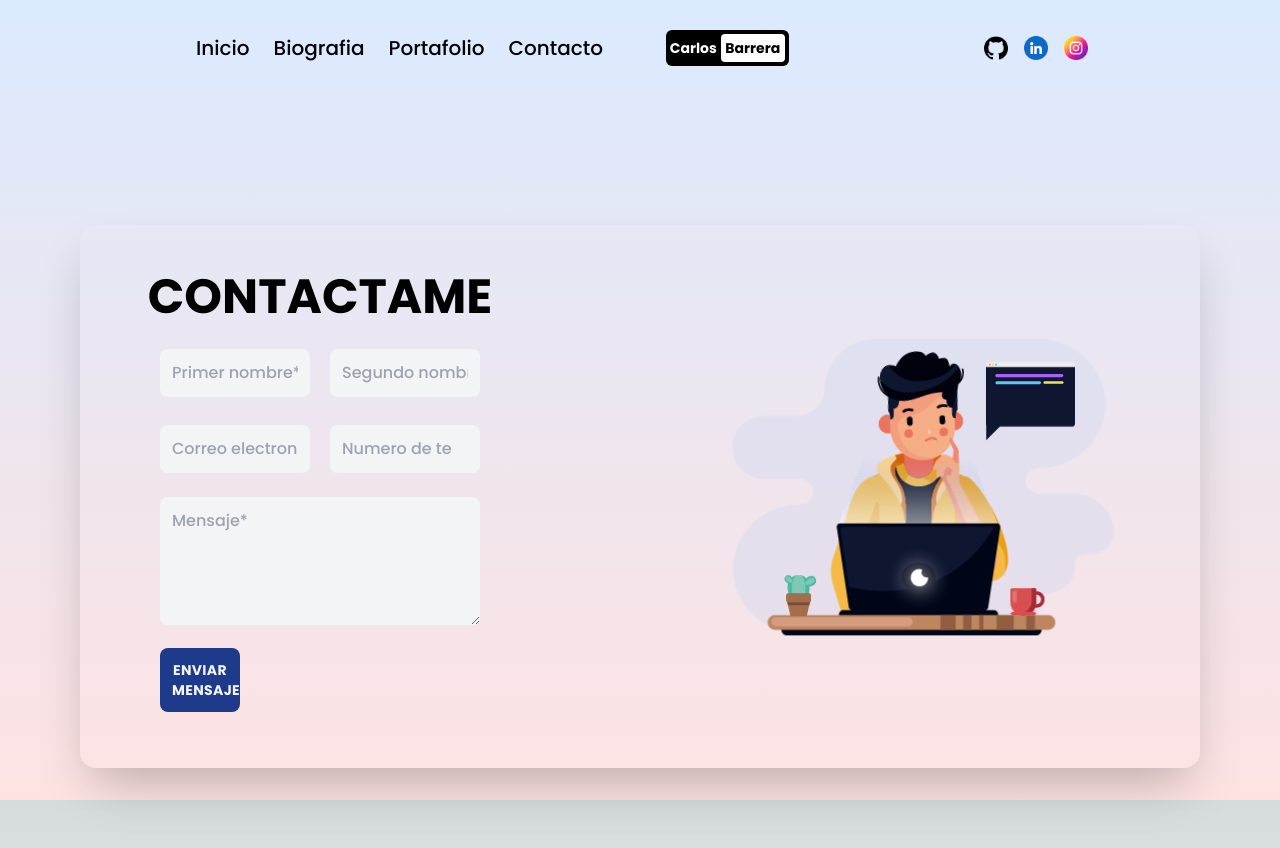
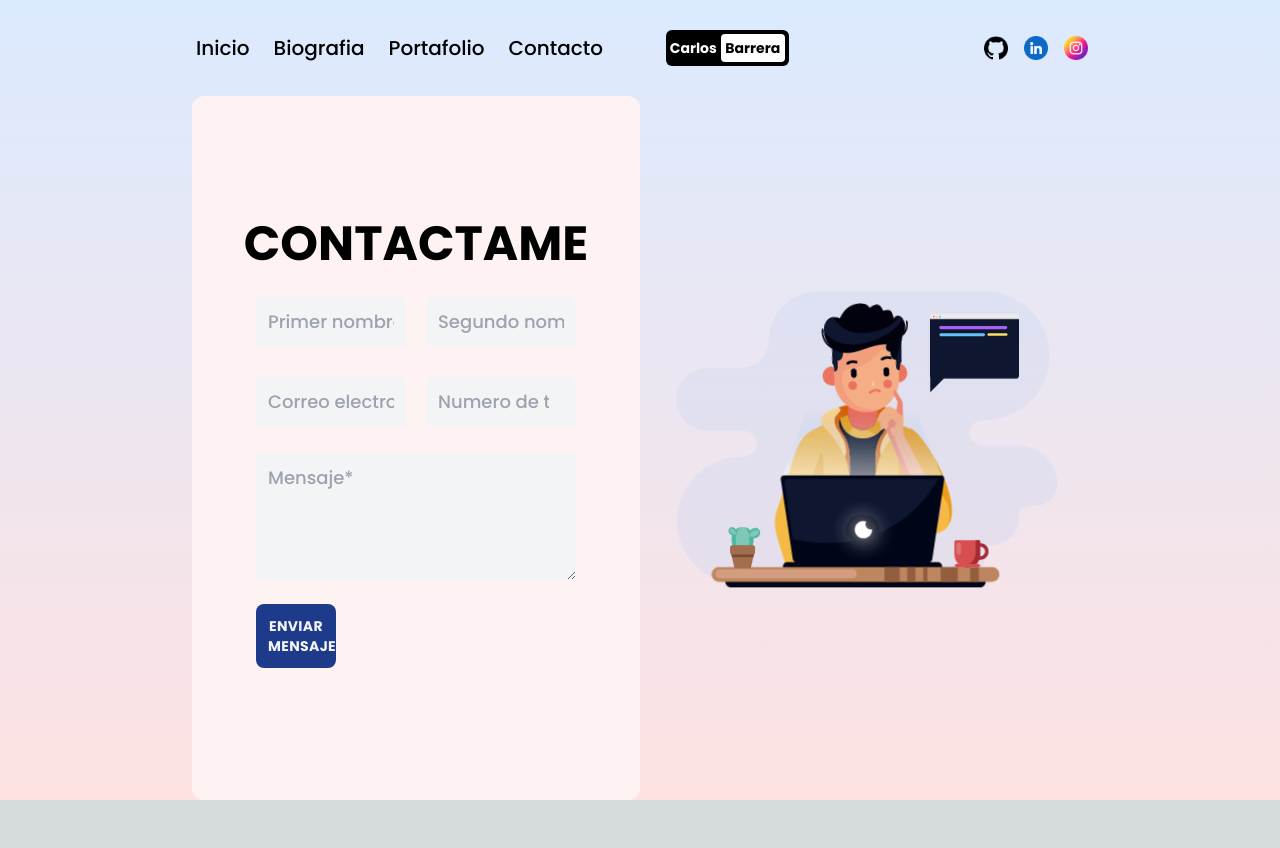
Before and after one commit to carlosbarreraacuna/PortafolioNext, a Next.js app: page /prueba in a window 1280 px wide. Shown: the top 848 px of the page. After the commit the page ends 800 px from the top, so only its background shows below. Built offline with nearby package versions, Linux system fonts and the light colour scheme.

Commit message:
Prueba contact

```diff
--- a/src/app/prueba/page.jsx
+++ b/src/app/prueba/page.jsx
@@ -5,12 +5,13 @@ import Animation from "../../app/prueba/Animation.json";
 
 const prueba = () => {
   return (
-    <div className="flex flex-col md:flex-row">
-      <div class="flex justify-center items-center w-screen h-screen">
-        <div class="container mx-auto my-4 px-4 lg:px-20">
-          <div className="flex flex-col shadow-2xl md:flex-row rounded-2xl">
-            {/* formulario */}
-            <div class="w-full p-8 my-4 md:px-12 lg:w-1/2 lg:pl-20 lg:pr-40">
+    <div className="h-full">
+      <div className="flex flex-col h-full px-4 lg:flex-row sm:px-8 md:px-12 lg:px-20 xl:px-48">
+          {/* CONTAINER */}
+        <div className="flex items-center justify-center text-6xl text-black h-1/2 lg:h-full lg:w-1/2">
+          {/* FORM CONTAINER */}
+          <div className="flex flex-col justify-center w-full h-full text-lg text-black sm:p-16 lg:h-full bg-red-50 rounded-xl">
+          <div class="">
               <div class="flex justify-center">
                 <h1 class="font-bold uppercase text-5xl text-black">
                   CONTACTAME
@@ -53,55 +54,119 @@ const prueba = () => {
                 </button>
               </div>
             </div>
+          </div>
+
+
+
+
+
+        </div>
+          {/* IMAGE CONTAINER */}
           <div className="flex items-center justify-center w-full md:w-1/2">
             <Lottie animationData={Animation} />
           </div>
-          </div>
-
-          {/* <div
-				class="w-full lg:-mt-96 lg:w-2/6 px-8 py-12 ml-auto bg-blue-900 rounded-2xl">
-				<div class="flex flex-col text-white">
-					<h1 class="font-bold uppercase text-4xl my-4">Drop in our office</h1>
-					<p class="text-gray-400">Lorem ipsum dolor sit amet, consectetur adipiscing elit. Aliquam
-						tincidunt arcu diam,
-						eu feugiat felis fermentum id. Curabitur vitae nibh viverra, auctor turpis sed, scelerisque ex.
-					</p>
-
-					<div class="flex my-4 w-2/3 lg:w-1/2">
-						<div class="flex flex-col">
-							<i class="fas fa-map-marker-alt pt-2 pr-2" />
-            </div>
-            <div class="flex flex-col">
-              <h2 class="text-2xl">Main Office</h2>
-              <p class="text-gray-400">5555 Tailwind RD, Pleasant Grove, UT 73533</p>
-            </div>
-          </div>
-
-          <div class="flex my-4 w-2/3 lg:w-1/2">
-            <div class="flex flex-col">
-              <i class="fas fa-phone-alt pt-2 pr-2" />
-            </div>
-            <div class="flex flex-col">
-              <h2 class="text-2xl">Call Us</h2>
-              <p class="text-gray-400">Tel: xxx-xxx-xxx</p>
-              <p class="text-gray-400">Fax: xxx-xxx-xxx</p>
-            </div>
-          </div>
-
-          <div class="flex my-4 w-2/3 lg:w-1/2">
-            <a href="https://www.facebook.com/ENLIGHTENEERING/" target="_blank" rel="noreferrer" class="rounded-full bg-white h-8 w-8 inline-block mx-1 text-center pt-1">
-              <i class="fab fa-facebook-f text-blue-900" />
-            </a>
-            <a href="https://www.linkedin.com/company/enlighteneering-inc-" target="_blank" rel="noreferrer" class="rounded-full bg-white h-8 w-8 inline-block mx-1 text-center pt-1">
-              <i class="fab fa-linkedin-in text-blue-900" />
-            </a>
-          </div>
-        </div>
-      </div> */}
-        </div>
       </div>
     </div>
+
+
+
+    // <div className="flex flex-col md:flex-row">
+    //   <div class="flex justify-center items-center w-screen h-screen">
+    //     <div class="h-screen container mx-auto my-4 px-4 lg:px-20">
+    //       <div className="flex flex-col shadow-2xl md:flex-row rounded-2xl">
+    //         {/* formulario */}
+    //         <div class="w-full p-8 my-4 md:px-12 lg:w-1/2 lg:pl-20 lg:pr-40">
+    //           <div class="flex justify-center">
+    //             <h1 class="font-bold uppercase text-5xl text-black">
+    //               CONTACTAME
+    //             </h1>
+    //           </div>
+    //           <div class="grid grid-cols-1 gap-5 md:grid-cols-2 mt-5">
+    //             <input
+    //               class="w-full bg-gray-100 text-gray-900 mt-2 p-3 rounded-lg focus:outline-none focus:shadow-outline"
+    //               type="text"
+    //               placeholder="Primer nombre*"
+    //             />
+    //             <input
+    //               class="w-full bg-gray-100 text-gray-900 mt-2 p-3 rounded-lg focus:outline-none focus:shadow-outline"
+    //               type="text"
+    //               placeholder="Segundo nombre*"
+    //             />
+    //             <input
+    //               class="w-full bg-gray-100 text-gray-900 mt-2 p-3 rounded-lg focus:outline-none focus:shadow-outline"
+    //               type="email"
+    //               placeholder="Correo electronico*"
+    //             />
+    //             <input
+    //               class="w-full bg-gray-100 text-gray-900 mt-2 p-3 rounded-lg focus:outline-none focus:shadow-outline"
+    //               type="number"
+    //               placeholder="Numero de telefono*"
+    //             />
+    //           </div>
+    //           <div class="my-4">
+    //             <textarea
+    //               placeholder="Mensaje*"
+    //               class="w-full h-32 bg-gray-100 text-gray-900 mt-2 p-3 rounded-lg focus:outline-none focus:shadow-outline"
+    //             ></textarea>
+    //           </div>
+    //           <div class="my-2 w-1/2 lg:w-1/4">
+    //             <button
+    //               class="uppercase text-sm font-bold tracking-wide bg-blue-900 text-gray-100 p-3 rounded-lg w-full
+    //                   focus:outline-none focus:shadow-outline"
+    //             >
+    //               Enviar mensaje
+    //             </button>
+    //           </div>
+    //         </div>
+    //       <div className="flex items-center justify-center w-full md:w-1/2">
+    //         <Lottie animationData={Animation} />
+    //       </div>
+    //       </div>
+
+          // {/* <div
+// 				class="w-full lg:-mt-96 lg:w-2/6 px-8 py-12 ml-auto bg-blue-900 rounded-2xl">
+// 				<div class="flex flex-col text-white">
+// 					<h1 class="font-bold uppercase text-4xl my-4">Drop in our office</h1>
+// 					<p class="text-gray-400">Lorem ipsum dolor sit amet, consectetur adipiscing elit. Aliquam
+// 						tincidunt arcu diam,
+// 						eu feugiat felis fermentum id. Curabitur vitae nibh viverra, auctor turpis sed, scelerisque ex.
+// 					</p>
+
+// 					<div class="flex my-4 w-2/3 lg:w-1/2">
+// 						<div class="flex flex-col">
+// 							<i class="fas fa-map-marker-alt pt-2 pr-2" />
+//             </div>
+//             <div class="flex flex-col">
+//               <h2 class="text-2xl">Main Office</h2>
+//               <p class="text-gray-400">5555 Tailwind RD, Pleasant Grove, UT 73533</p>
+//             </div>
+//           </div>
+
+//           <div class="flex my-4 w-2/3 lg:w-1/2">
+//             <div class="flex flex-col">
+//               <i class="fas fa-phone-alt pt-2 pr-2" />
+//             </div>
+//             <div class="flex flex-col">
+//               <h2 class="text-2xl">Call Us</h2>
+//               <p class="text-gray-400">Tel: xxx-xxx-xxx</p>
+//               <p class="text-gray-400">Fax: xxx-xxx-xxx</p>
+//             </div>
+//           </div>
+
+//           <div class="flex my-4 w-2/3 lg:w-1/2">
+//             <a href="https://www.facebook.com/ENLIGHTENEERING/" target="_blank" rel="noreferrer" class="rounded-full bg-white h-8 w-8 inline-block mx-1 text-center pt-1">
+//               <i class="fab fa-facebook-f text-blue-900" />
+//             </a>
+//             <a href="https://www.linkedin.com/company/enlighteneering-inc-" target="_blank" rel="noreferrer" class="rounded-full bg-white h-8 w-8 inline-block mx-1 text-center pt-1">
+//               <i class="fab fa-linkedin-in text-blue-900" />
+//             </a>
+//           </div>
+//         </div>
+//       </div> */}
+//         </div>
+//       </div>
+//     </div>
   );
-};
+ };
 
 export default prueba;
```
